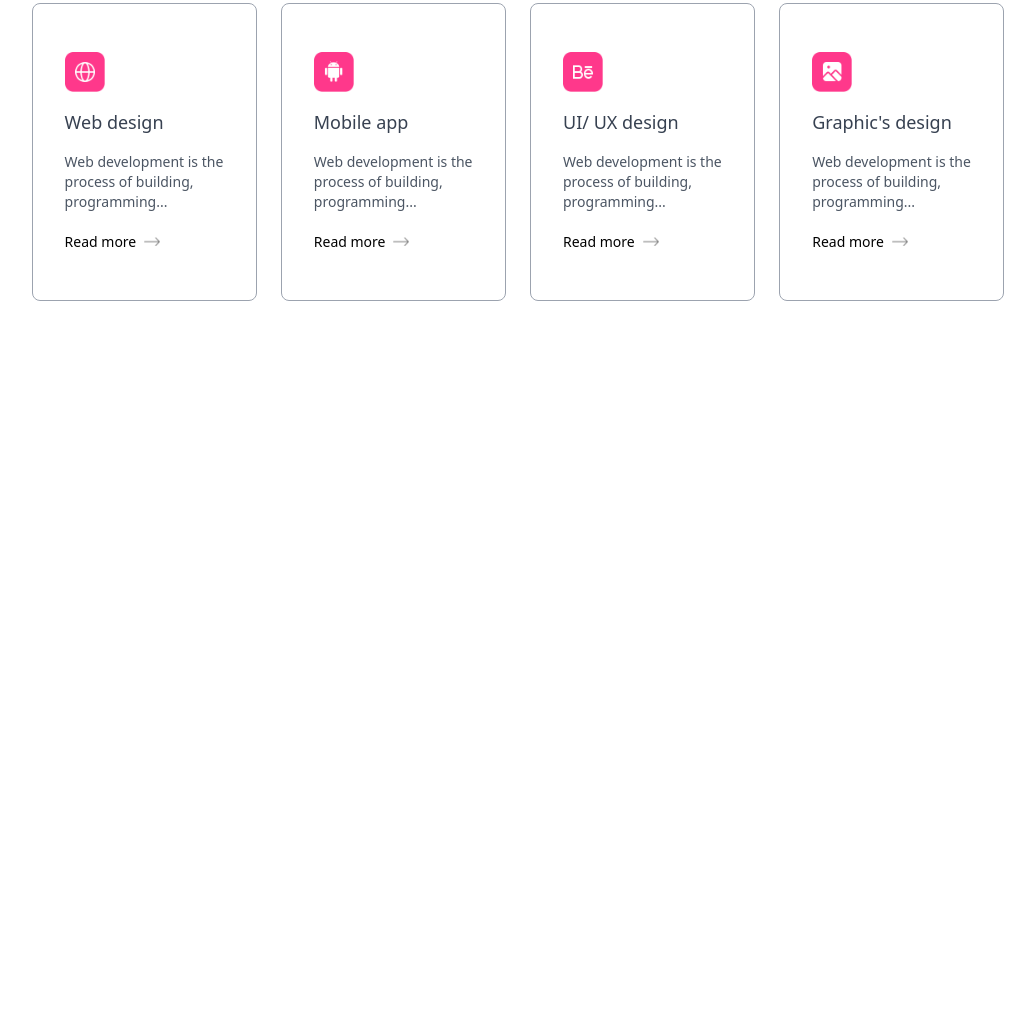
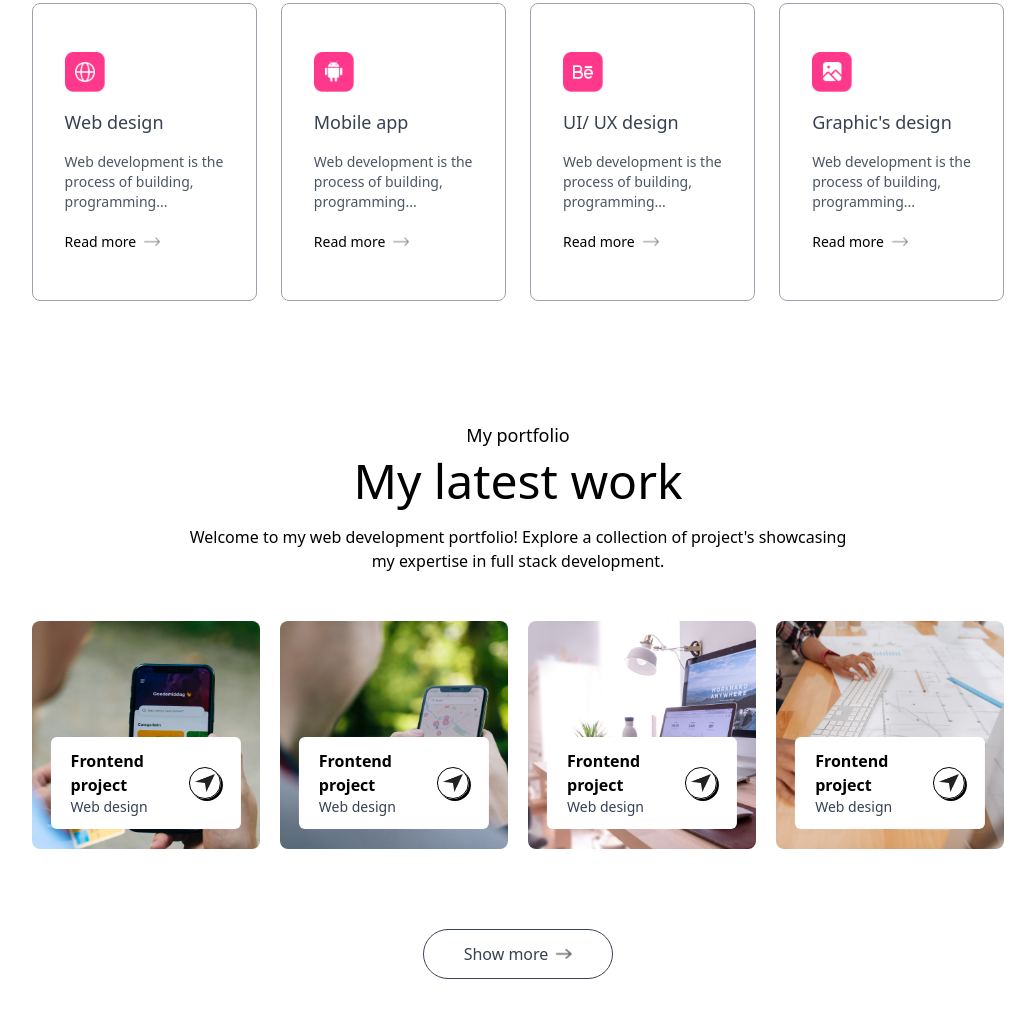
Before and after one commit to ParmodKumar28/Portfolio-, a plain HTML site: page index.html in a window 1280 px wide. Shown: the part 1830-2847 px from the top of the page, without its empty margins (122-1157 px from the left). Before the commit the page ends 2211 px from the top, so only its background shows below. Drawn offline with nearby package versions, Linux system fonts and the light colour scheme; files whose address does not match are found by name.

Commit message:
My-work section

```diff
--- a/index.html
+++ b/index.html
@@ -26,7 +26,7 @@
         <li><a href="#top">Home</a></li>
         <li><a href="#about">About me</a></li>
         <li><a href="#services">Services</a></li>
-        <li><a href="#top">My Work</a></li>
+        <li><a href="#work">My Work</a></li>
         <li><a href="#contact">Contact me</a></li>
       </ul>
 
@@ -296,6 +296,113 @@
       </div>
     </div>
 
+    <!-- My work -->
+    <div id="work" class="w-full px-[12%] py-10 scroll-mt-20">
+      <h4 class="text-center mb-2 text-lg">My portfolio</h4>
+      <h2 class="text-center text-5xl">My latest work</h2>
+      <p class="text-center max-w-2xl mx-auto mt-5 mb-12">
+        Welcome to my web development portfolio! Explore a collection of
+        project's showcasing my expertise in full stack development.
+      </p>
+
+      <div class="grid grid-cols-4 my-10 gap-5">
+        <!--  -->
+        <div
+          class="aspect-square bg-[url('./assets/images/work-1.png')] bg-no-repeat bg-cover bg-center rounded-lg relative cursor-pointer group"
+        >
+          <div
+            class="bg-white w-10/12 rounded-md absolute bottom-5 left-1/2 -translate-x-1/2 py-3 px-5 flex items-center justify-between duration-500 group-hover:bottom-7"
+          >
+            <div>
+              <h2 class="font-semibold">Frontend project</h2>
+              <p class="text-sm text-gray-700">Web design</p>
+            </div>
+
+            <div
+              class="border rounded-full border-black w-9 aspect-square flex items-center justify-center shadow-[2px_2px_0_#000] group-hover:bg-lime-300 transition"
+            >
+              <img src="./Assets/images/send-icon.png" alt="" class="w-5" />
+            </div>
+          </div>
+        </div>
+        <!--  -->
+
+        <!--  -->
+        <div
+          class="aspect-square bg-[url('./assets/images/work-2.png')] bg-no-repeat bg-cover bg-center rounded-lg relative cursor-pointer group"
+        >
+          <div
+            class="bg-white w-10/12 rounded-md absolute bottom-5 left-1/2 -translate-x-1/2 py-3 px-5 flex items-center justify-between duration-500 group-hover:bottom-7"
+          >
+            <div>
+              <h2 class="font-semibold">Frontend project</h2>
+              <p class="text-sm text-gray-700">Web design</p>
+            </div>
+
+            <div
+              class="border rounded-full border-black w-9 aspect-square flex items-center justify-center shadow-[2px_2px_0_#000] group-hover:bg-lime-300 transition"
+            >
+              <img src="./Assets/images/send-icon.png" alt="" class="w-5" />
+            </div>
+          </div>
+        </div>
+        <!--  -->
+
+        <!--  -->
+        <div
+          class="aspect-square bg-[url('./assets/images/work-3.png')] bg-no-repeat bg-cover bg-center rounded-lg relative cursor-pointer group"
+        >
+          <div
+            class="bg-white w-10/12 rounded-md absolute bottom-5 left-1/2 -translate-x-1/2 py-3 px-5 flex items-center justify-between duration-500 group-hover:bottom-7"
+          >
+            <div>
+              <h2 class="font-semibold">Frontend project</h2>
+              <p class="text-sm text-gray-700">Web design</p>
+            </div>
+
+            <div
+              class="border rounded-full border-black w-9 aspect-square flex items-center justify-center shadow-[2px_2px_0_#000] group-hover:bg-lime-300 transition"
+            >
+              <img src="./Assets/images/send-icon.png" alt="" class="w-5" />
+            </div>
+          </div>
+        </div>
+        <!--  -->
+
+        <!--  -->
+        <div
+          class="aspect-square bg-[url('./assets/images/work-4.png')] bg-no-repeat bg-cover bg-center rounded-lg relative cursor-pointer group"
+        >
+          <div
+            class="bg-white w-10/12 rounded-md absolute bottom-5 left-1/2 -translate-x-1/2 py-3 px-5 flex items-center justify-between duration-500 group-hover:bottom-7"
+          >
+            <div>
+              <h2 class="font-semibold">Frontend project</h2>
+              <p class="text-sm text-gray-700">Web design</p>
+            </div>
+
+            <div
+              class="border rounded-full border-black w-9 aspect-square flex items-center justify-center shadow-[2px_2px_0_#000] group-hover:bg-lime-300 transition"
+            >
+              <img src="./Assets/images/send-icon.png" alt="" class="w-5" />
+            </div>
+          </div>
+        </div>
+        <!--  -->
+      </div>
+      <a
+        href="#"
+        class="w-max flex items-center justify-center gap-2 text-gray-700 border border-[0.5px] border-gray-700 rounded-full py-3 px-10 mx-auto my-20 hover:bg-[#fcf4ff] duration-500"
+        >Show more
+        <img src="./Assets/images/right-arrow-bold.png" alt="" class="w-4"
+      /></a>
+    </div>
+
+    <!-- Contact -->
+     <div>
+
+     </div>
+
     <script src="./script.js"></script>
   </body>
 </html>
```
